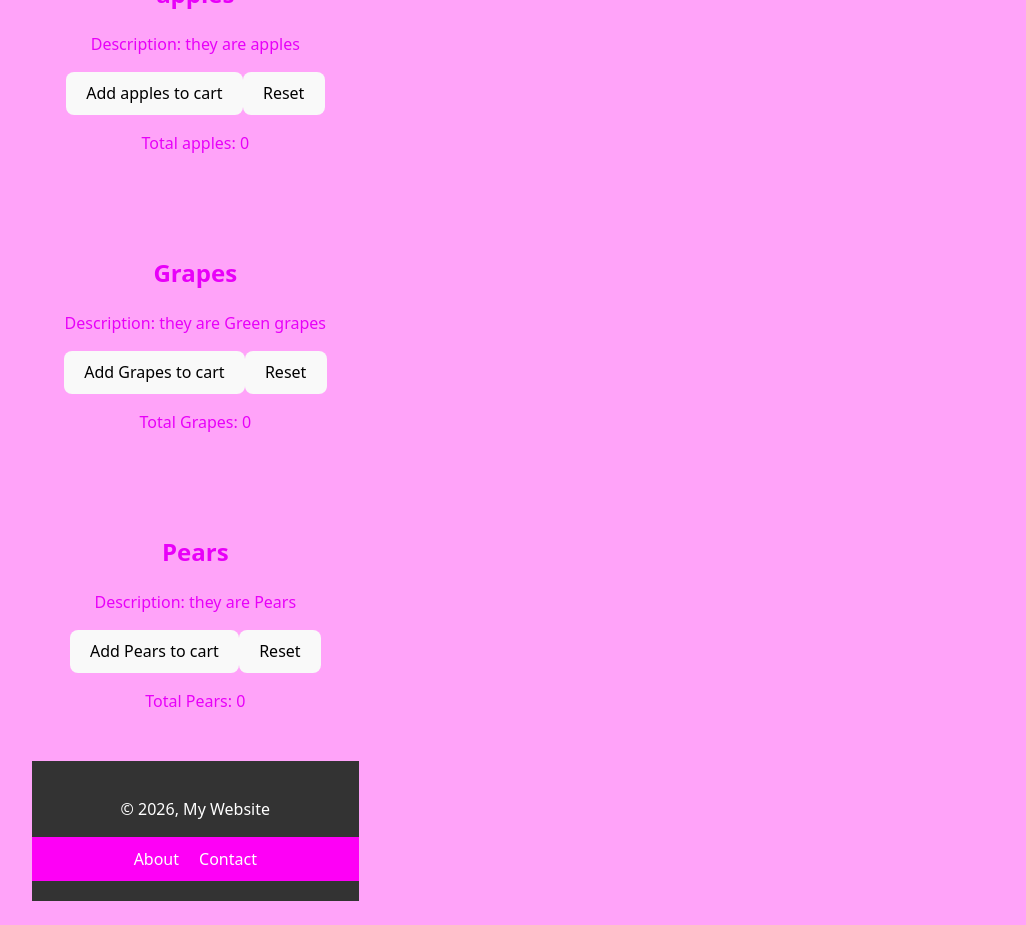
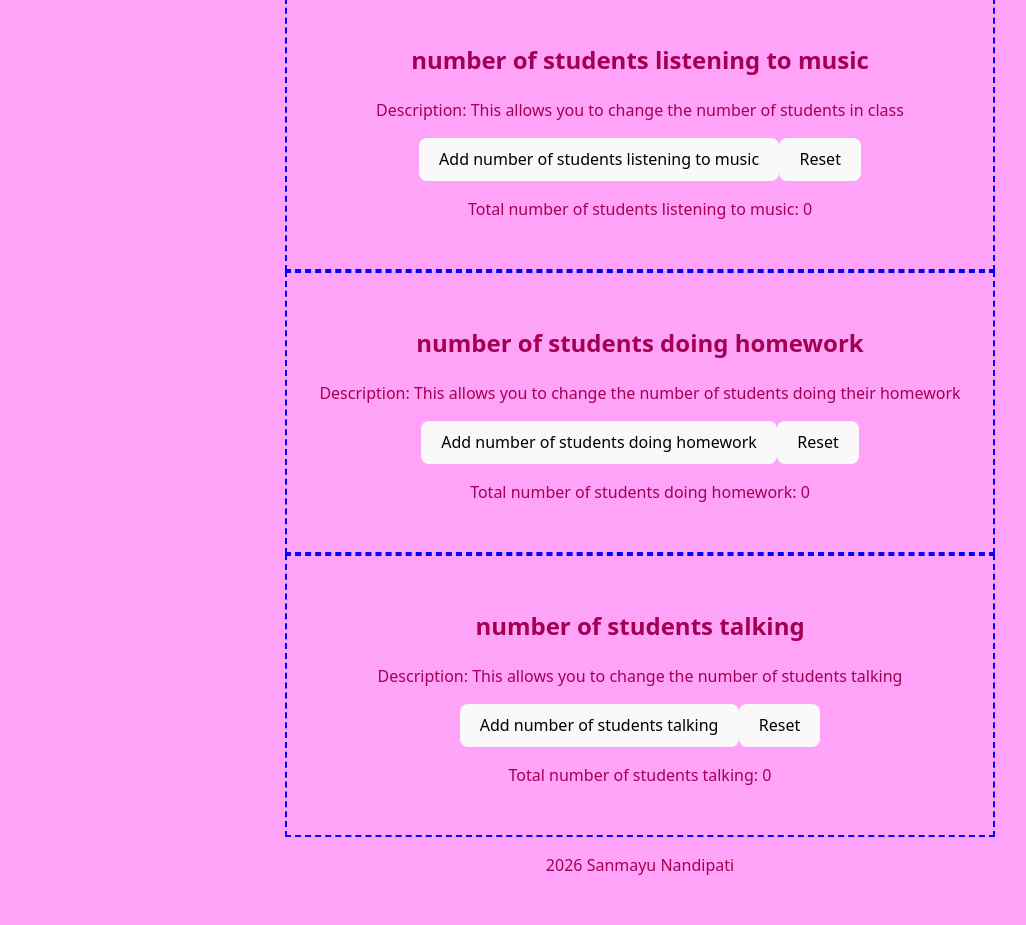
Before and after one commit to canyon-crest/react-app-Sanmayu1, a React (Vite) app: page / in a window 1280 px wide. Shown: the part 120-1045 px from the top of the page, without its empty margins (0-1026 px from the left). Before the commit the page ends 1021 px from the top, so only its background shows below. Built offline with nearby package versions, Linux system fonts and the light colour scheme.

Commit message:
Final commit

```diff
--- a/src/Card.css
+++ b/src/Card.css
@@ -1,7 +1,9 @@
 .card{
-    color: rgb(232, 0, 249);
-    border: 1cap;
-    border-radius: 2cqb;
-    border-width: 2;
+
+    border-width: 2px;
+    border-style: dashed;
+    border-color: blue;
+
+
 
 }
--- a/src/Card.jsx
+++ b/src/Card.jsx
@@ -12,7 +12,7 @@ function Card({name, description}){
 <div className="card">
     <h2> {name} </h2>
     <p> Description: {description}</p>
-    <button onClick={() => setCount(count+1) }> Add {name} to cart</button>
+    <button onClick={() => setCount(count+1) }> Add {name}</button>
    <button onClick={() => setCount(0)}>Reset</button>
     <p>Total  {name}: {count}</p>
 </div>
--- a/src/Footer.jsx
+++ b/src/Footer.jsx
@@ -1,20 +1,10 @@
 
-import React from 'react';
-import './Footer.css';
+function Footer() {
+  return (
+    <footer>
+      <p> 2026 Sanmayu Nandipati</p>
+    </footer>
+  )
+ }
 
-const Footer = () => {
-  return (
-    <footer className="site-footer">
-      <div className="container">
-        {}
-        <p>&copy; {new Date().getFullYear()}, My Website</p>
-        <nav>
-          <a href="/about" className="footer-link">About</a>
-          <a href="/contact" className="footer-link">Contact</a>
-        </nav>
-      </div>
-    </footer>
-  );
-};
-
-export default Footer;
+ export default Footer
--- a/src/Nav.css
+++ b/src/Nav.css
@@ -12,7 +12,7 @@ nav {
     display: flex;
     justify-content: center;
     padding: 0;
-    margin: 0;
+
 }
 .nav-links li {
     margin: 0 20px;
--- a/src/Nav.jsx
+++ b/src/Nav.jsx
@@ -6,8 +6,8 @@ function Nav(){
 
         <nav>
             <ul class="nav-links">
-                <li><a href="index.html">Home</a></li>
-                <li><a href="about.html">About</a></li>
+                <li><a href="index.jsx">Home</a></li>
+                <li><a href="about.jsx">About</a></li>
                 <li><a href="contact.html">Contact</a></li>
             </ul>
         </nav>
--- a/src/main.jsx
+++ b/src/main.jsx
@@ -9,9 +9,9 @@ import Footer from './footer.jsx'
 createRoot(document.getElementById('root')).render(
   <StrictMode>
     <Nav />
-   <Card name="apples" description= "they are apples" />
-   <Card name="Grapes" description= "they are Green grapes" />
-   <Card name="Pears" description= "they are Pears" />
+   <Card name="number of students listening to music" description= " This allows you to change the number of students in class" />
+   <Card name="number of students doing homework" description= "This allows you to change the number of students doing their homework" />
+   <Card name="number of students talking" description= "This allows you to change the number of students talking" />
    {/* <Footer /> */}
     {/* <App /> */}
     <Footer />
```
